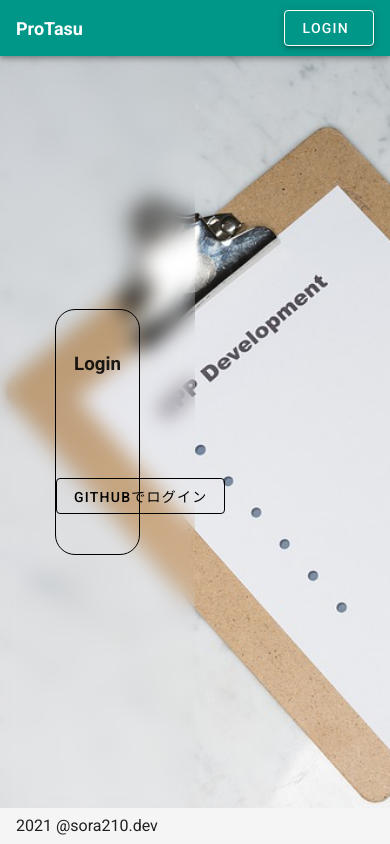
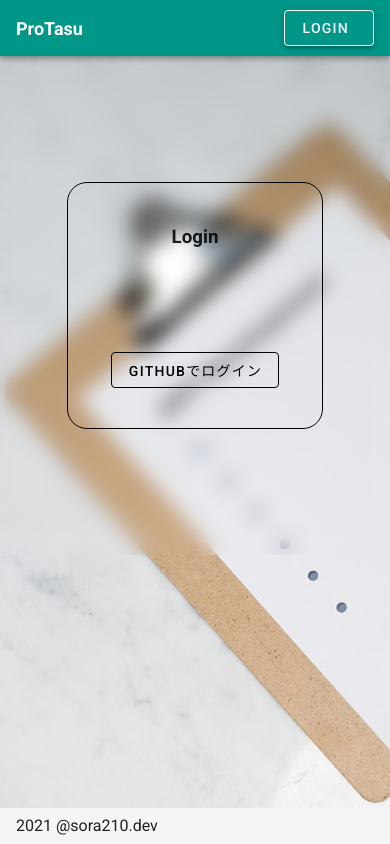
Before and after one commit to Sora-210/GeekCampHackathon2021-vol10, a Vue app in the folder Front/group-todo/: page /login in a window 390 px wide. Built offline with nearby package versions, Linux system fonts and the light colour scheme.

Commit message:
[update] Responsive

```diff
--- a/Front/group-todo/src/views/Login.vue
+++ b/Front/group-todo/src/views/Login.vue
@@ -1,6 +1,6 @@
 <template>
   <v-row id="box">
-    <v-col cols="6" id="foam">
+    <v-col cols="12" md="6" id="foam">
       <div id="foamBlock">
         <h3>
           Login
@@ -14,7 +14,7 @@
         </v-btn>
       </div>
     </v-col>
-    <v-col cols="6">
+    <v-col cols="12" md="6">
     </v-col>
   </v-row>
 </template>
@@ -65,4 +65,12 @@ export default Vue.extend({
 #foamBlock h3 {
   padding-bottom: 100px;
 }
+
+@media screen and (max-width: 500px) {
+  #foamBlock {
+    width: 70%;
+    margin: auto auto;
+    padding: 40px 0;
+  }
+}
 </style>
--- a/Front/group-todo/src/views/Top.vue
+++ b/Front/group-todo/src/views/Top.vue
@@ -43,4 +43,10 @@
 .weight {
   color: #009688
 }
+
+@media screen and (max-width: 500px) {
+  #title {
+    padding: 40px 10px;
+}
+}
 </style>
```
Also changed, not shown: 1 other file (tests, documents, lock files or other folders).
